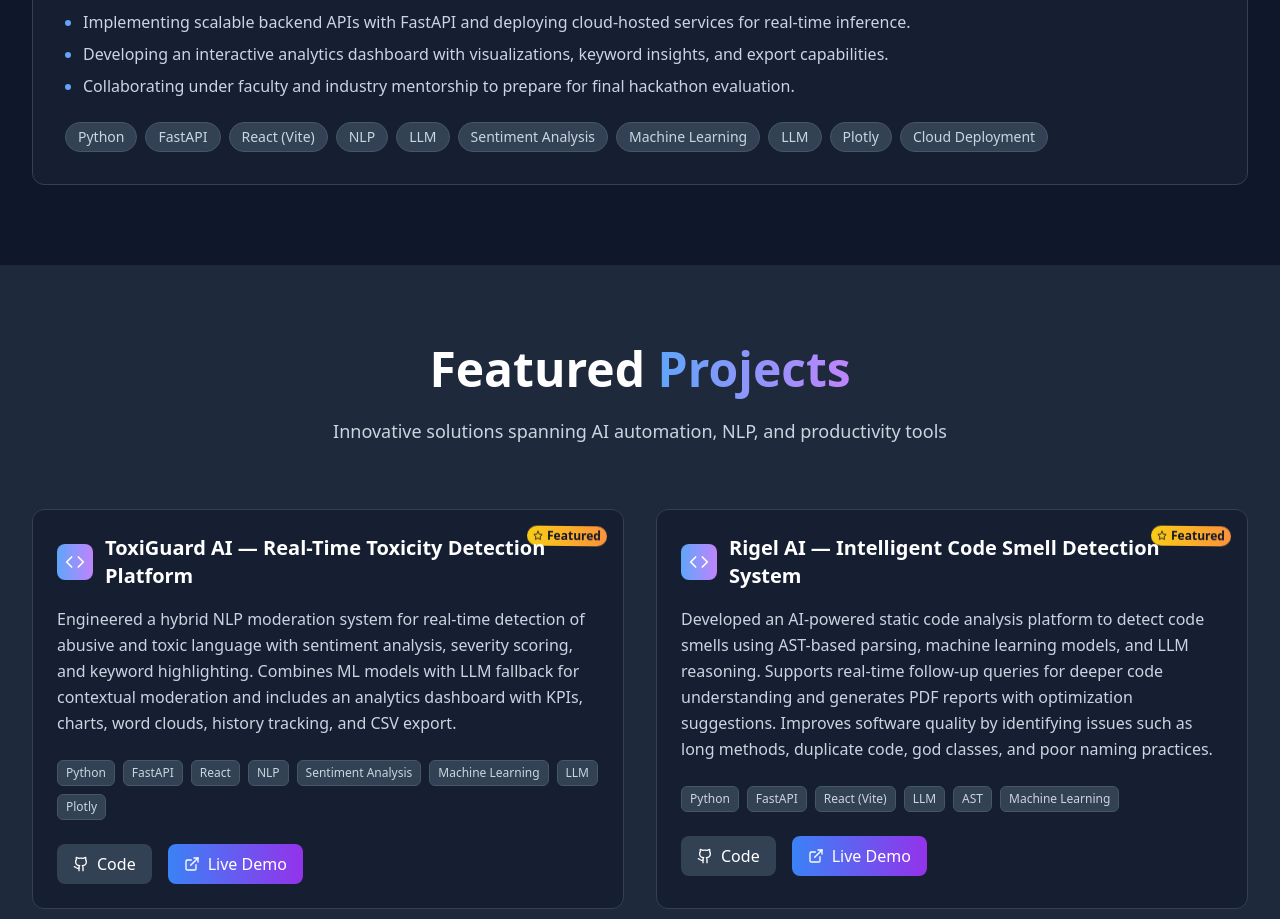
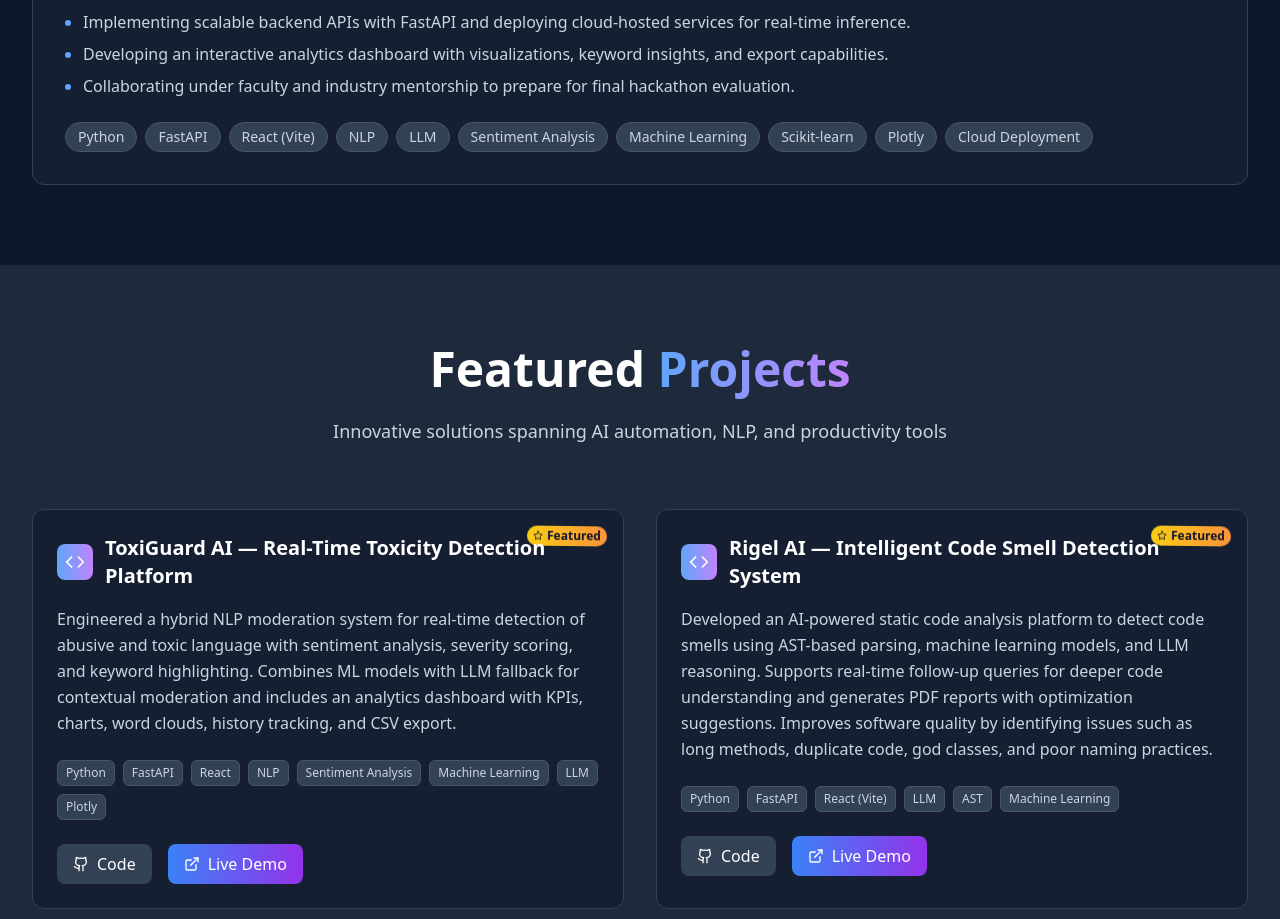
Before and after one commit to wraith-klu/Portfolio.wraith, a React (Vite) app: page / in a window 1280 px wide. Shown: the part 3120-4039 px from the top of the page. Built offline with nearby package versions, Linux system fonts and the light colour scheme.

Commit message:
Update portfolio

```diff
--- a/src/data/portfolio.ts
+++ b/src/data/portfolio.ts
@@ -67,7 +67,7 @@ export const experiences: Experience[] = [
       'LLM',
       'Sentiment Analysis',
       'Machine Learning',
-      'LLM',
+      'Scikit-learn',
       'Plotly',
       'Cloud Deployment'
     ]
```
